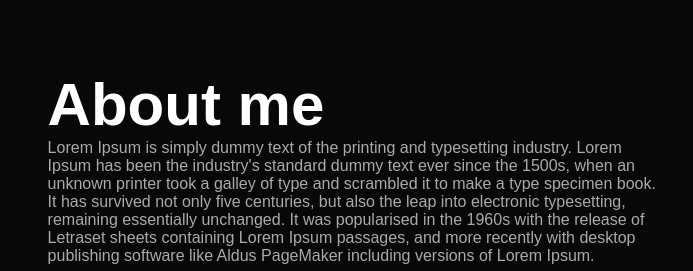
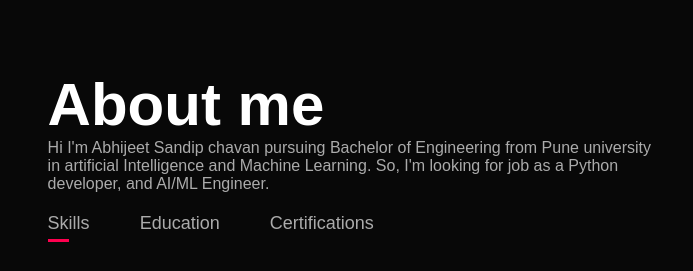
Before and after one commit to AbhiChavan02/Resume, a plain HTML site: page index.html in a window 1280 px wide. Shown: the part 820-1091 px from the top of the page, 490-1183 px from the left. Drawn offline with Linux system fonts and the light colour scheme.

Commit message:
index.html

```diff
--- a/index.html
+++ b/index.html
@@ -38,12 +38,7 @@
             </div>
             <div class="about-col-02">
                 <h1 class="sub-title">About me</h1>
-                <p>Lorem Ipsum is simply dummy text of the printing and typesetting industry.
-                    Lorem Ipsum has been the industry's standard dummy text ever since the 1500s,
-                    when an unknown printer took a galley of type and scrambled it to make a type specimen book.
-                    It has survived not only five centuries, but also the leap into electronic typesetting,
-                    remaining essentially unchanged. It was popularised in the 1960s with the release of Letraset sheets containing Lorem Ipsum passages,
-                    and more recently with desktop publishing software like Aldus PageMaker including versions of Lorem Ipsum.</p>
+                <p>Hi I'm Abhijeet Sandip chavan pursuing Bachelor of Engineering from Pune university in artificial Intelligence and Machine Learning. So, I'm looking for job as a Python developer, and AI/ML Engineer.</p>
 
                     <div class="tab-titles">
                         <p class="tab-links active-link" onclick="opentab('skills')">Skills</p>
```
